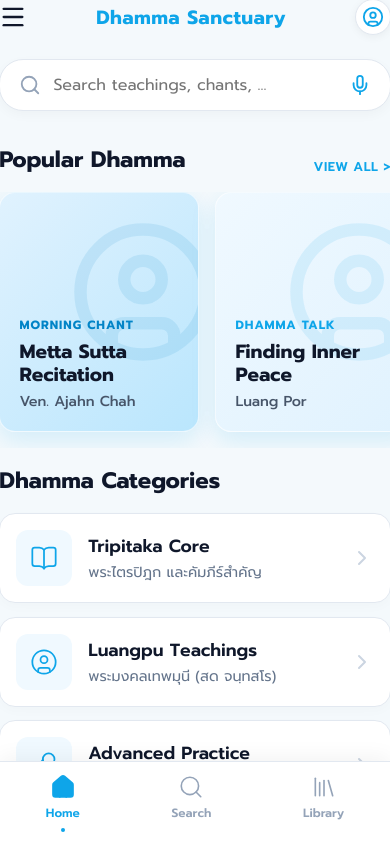
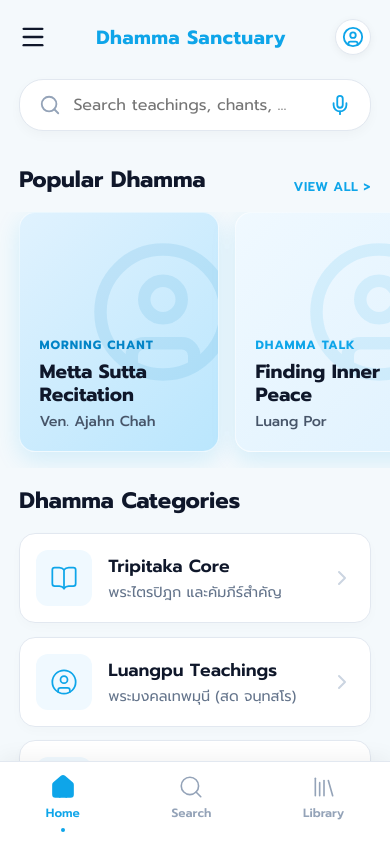
Before and after one commit to wlps70130-pixel/wat-temple-app, a React (Vite) app: page / in a window 390 px wide. Both pictures are taken after a click on the button "ฟังธรรม". Built offline with nearby package versions, Linux system fonts and the light colour scheme; no server answers.

Commit message:
fix: remove dark mode override in app wrapper and fix responsive width overflow

```diff
--- a/src/App.jsx
+++ b/src/App.jsx
@@ -90,7 +90,7 @@ function App() {
     <div className="app-wrapper" style={{
       padding: isDhammaView ? '0' : 'var(--content-pad)',
       paddingBottom: currentTrack ? '80px' : (isDhammaView ? '0' : '6rem'),
-      background: isDhammaView ? '#030303' : 'transparent',
+      background: isDhammaView ? '#f4f9fc' : 'transparent',
       minHeight: '100vh'
     }}>
       {!isDhammaView && <Header onBack={currentView !== 'dashboard' ? handleBack : undefined} />}
--- a/src/components/DhammaMenu.jsx
+++ b/src/components/DhammaMenu.jsx
@@ -44,7 +44,7 @@ export default function DhammaMenu({ onSelectCategory, onBack }) {
     <div style={{
       background: '#f4f9fc',
       color: '#0f172a',
-      margin: 'calc(-1 * var(--content-pad))',
+      margin: 0,
       minHeight: '100vh',
       fontFamily: "'Prompt', sans-serif",
       display: 'flex',
--- a/src/components/DhammaPlaylist.jsx
+++ b/src/components/DhammaPlaylist.jsx
@@ -78,7 +78,7 @@ export default function DhammaPlaylist({ category, currentTrack, isPlaying, onPl
   return (
     <div style={{
       background: '#f4f9fc', color: '#1e293b',
-      margin: 'calc(-1 * var(--content-pad))', minHeight: '100vh',
+      margin: 0, minHeight: '100vh',
       fontFamily: "'Prompt', sans-serif", paddingBottom: '140px', overflowX: 'hidden',
     }}>
 
```
